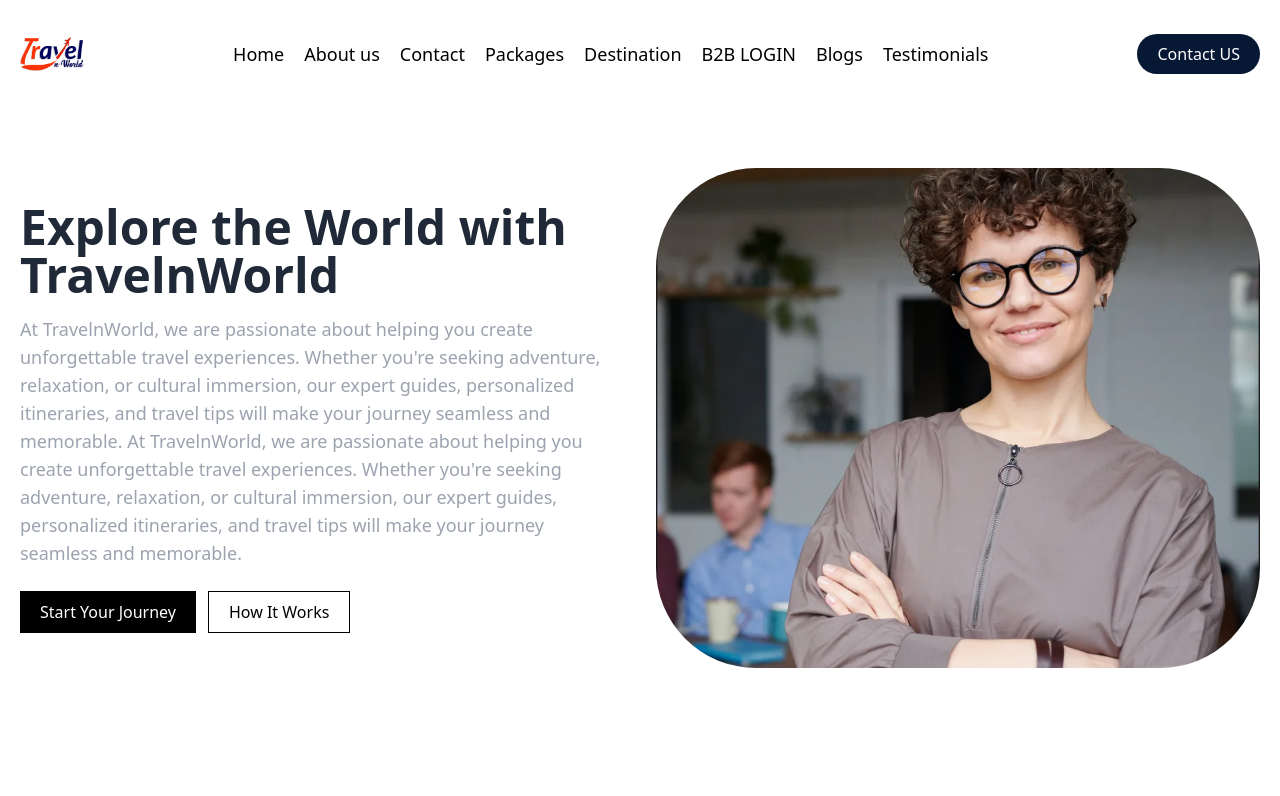
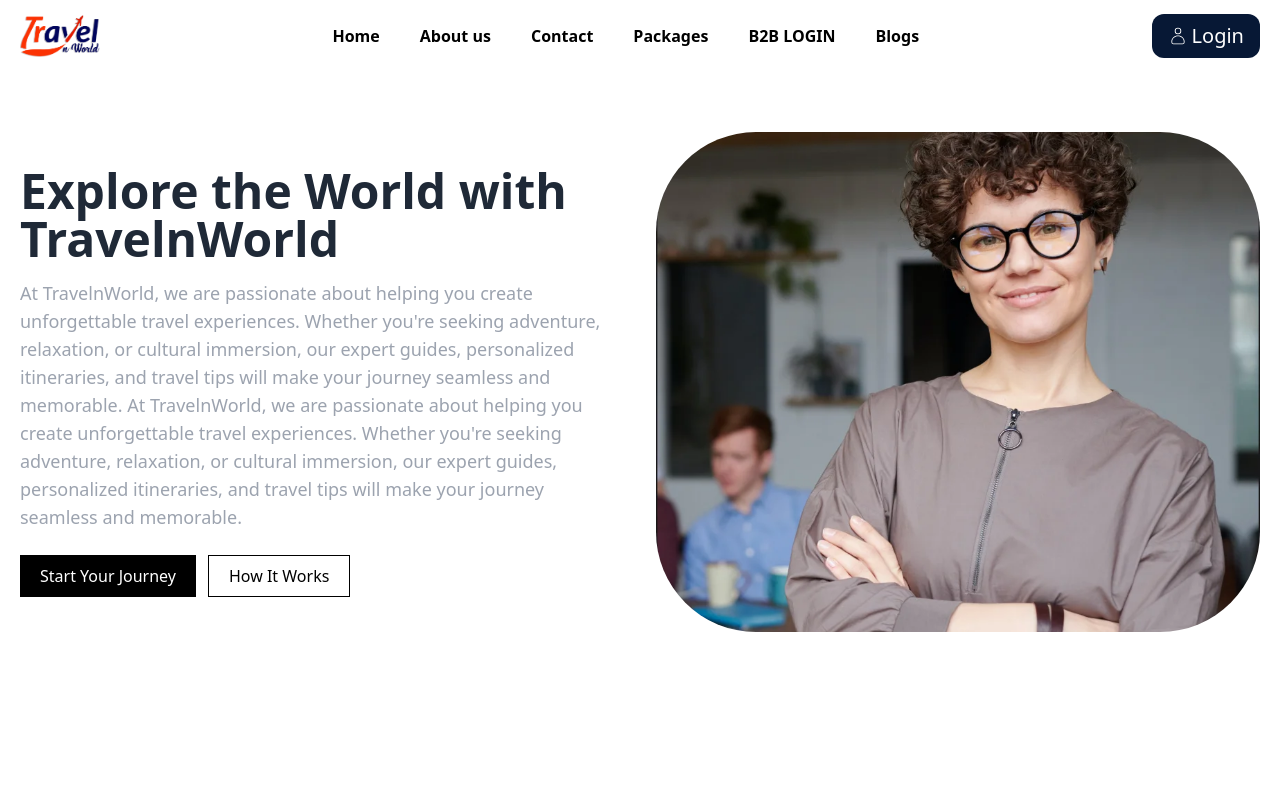
Before and after one commit to NamanRajputXXI/travelnworld, a React (Vite) app in the folder frontend/: page /about in a window 1280 px wide. Shown: the top 796 px of the page. Built offline with nearby package versions, Linux system fonts and the light colour scheme.

Commit message:
ui:change the ui of the about page

```diff
--- a/frontend/src/components/global/Navbar.jsx
+++ b/frontend/src/components/global/Navbar.jsx
@@ -1,5 +1,6 @@
 import React, { useState } from "react";
 import { Link } from "react-router-dom";
+import { CiUser } from "react-icons/ci";
 
 const Navbar = () => {
   const [menuOpen, setMenuOpen] = useState(false);
@@ -9,7 +10,7 @@ const Navbar = () => {
   };
 
   return (
-    <header className="bg-white px-5 py-5 relative z-50 w-full ">
+    <header className="bg-white px-5 py-3 relative z-50 w-full">
       <nav className="flex justify-between items-center max-w-7xl mx-auto">
         <Logo />
         <NavLinks menuOpen={menuOpen} />
@@ -23,7 +24,7 @@ const Navbar = () => {
 const Logo = () => (
   <div className="z-50">
     <img
-      className="w-16 cursor-pointer"
+      className="w-20 cursor-pointer"
       src="/Images/Homepageimages/logo.png"
       alt="Logo"
     />
@@ -32,12 +33,12 @@ const Logo = () => (
 
 const NavLinks = ({ menuOpen }) => (
   <div
-    className={`nav-links duration-500 lg:static absolute bg-white lg:min-h-fit left-0 z-40 ${
+    className={`nav-links duration-300 lg:static absolute bg-white lg:min-h-fit left-0 z-40 ${
       menuOpen ? "top-[60px]" : "top-[-500%]"
     } lg:w-auto w-full flex items-center px-5 lg:px-0`}
   >
     <ul
-      className={`flex font-medium py-5 lg:flex-row flex-col lg:items-center gap-5 w-full lg:w-auto ${
+      className={`flex font-medium py-3 lg:flex-row flex-col lg:items-center gap-10 w-full lg:w-auto ${
         menuOpen
           ? "flex flex-col items-center justify-center"
           : "hidden lg:flex"
@@ -47,10 +48,8 @@ const NavLinks = ({ menuOpen }) => (
       <NavLink to="/about" text="About us" />
       <NavLink to="/contact" text="Contact" />
       <NavLink to="/packages" text="Packages" />
-      <NavLink to="/destination" text="Destination" />
       <NavLink to="/b2blogin" text="B2B LOGIN" />
       <NavLink to="/blogs" text="Blogs" />
-      <NavLink to="/testimonials" text="Testimonials" />
       {menuOpen && <ContactUs mobile />}
     </ul>
   </div>
@@ -58,17 +57,17 @@ const NavLinks = ({ menuOpen }) => (
 
 const NavLink = ({ to, text }) => (
   <li>
-    <Link className="hover:text-[#eb6734] text-lg" to={to}>
+    <Link className="hover:text-[#eb6734] text-base font-semibold" to={to}>
       {text}
     </Link>
   </li>
 );
 
 const MenuToggle = ({ onClick, menuOpen }) => (
-  <div onClick={onClick} className="text-3xl cursor-pointer lg:hidden z-50">
+  <div onClick={onClick} className="text-2xl cursor-pointer lg:hidden z-50">
     {menuOpen ? (
       <svg
-        className="h-8 w-8 text-gray-700 transition-transform transform rotate-90"
+        className="h-6 w-6 text-gray-700 transition-transform transform rotate-90"
         fill="none"
         viewBox="0 0 24 24"
         stroke="currentColor"
@@ -82,7 +81,7 @@ const MenuToggle = ({ onClick, menuOpen }) => (
       </svg>
     ) : (
       <svg
-        className="h-8 w-8 text-gray-700 transition-transform transform rotate-0"
+        className="h-6 w-6 text-gray-700 transition-transform transform rotate-0"
         fill="none"
         viewBox="0 0 24 24"
         stroke="currentColor"
@@ -105,10 +104,11 @@ const ContactUs = ({ mobile = false }) => (
     }`}
   >
     <Link
-      to="/contact"
-      className="bg-[#071835] text-white px-5 py-2 rounded-full hover:bg-[#142035]"
+      to="/B2BLogin"
+      className="bg-[#071835] flex items-center gap-1 justify-center  text-white px-4 py-2 rounded-xl hover:bg-[#142035] text-xl "
     >
-      Contact US
+      <CiUser color="white " size={20} />
+      Login
     </Link>
   </div>
 );
```
